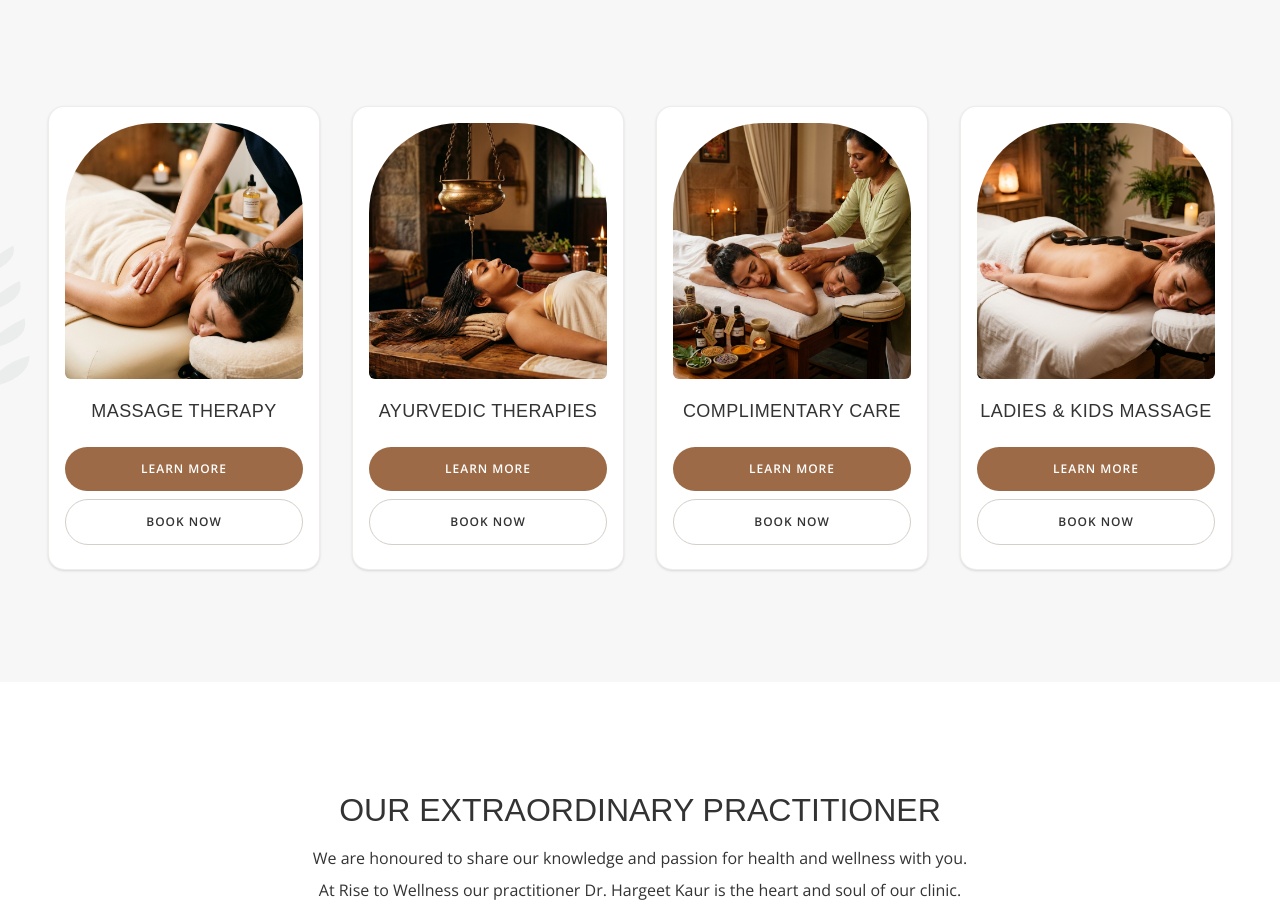
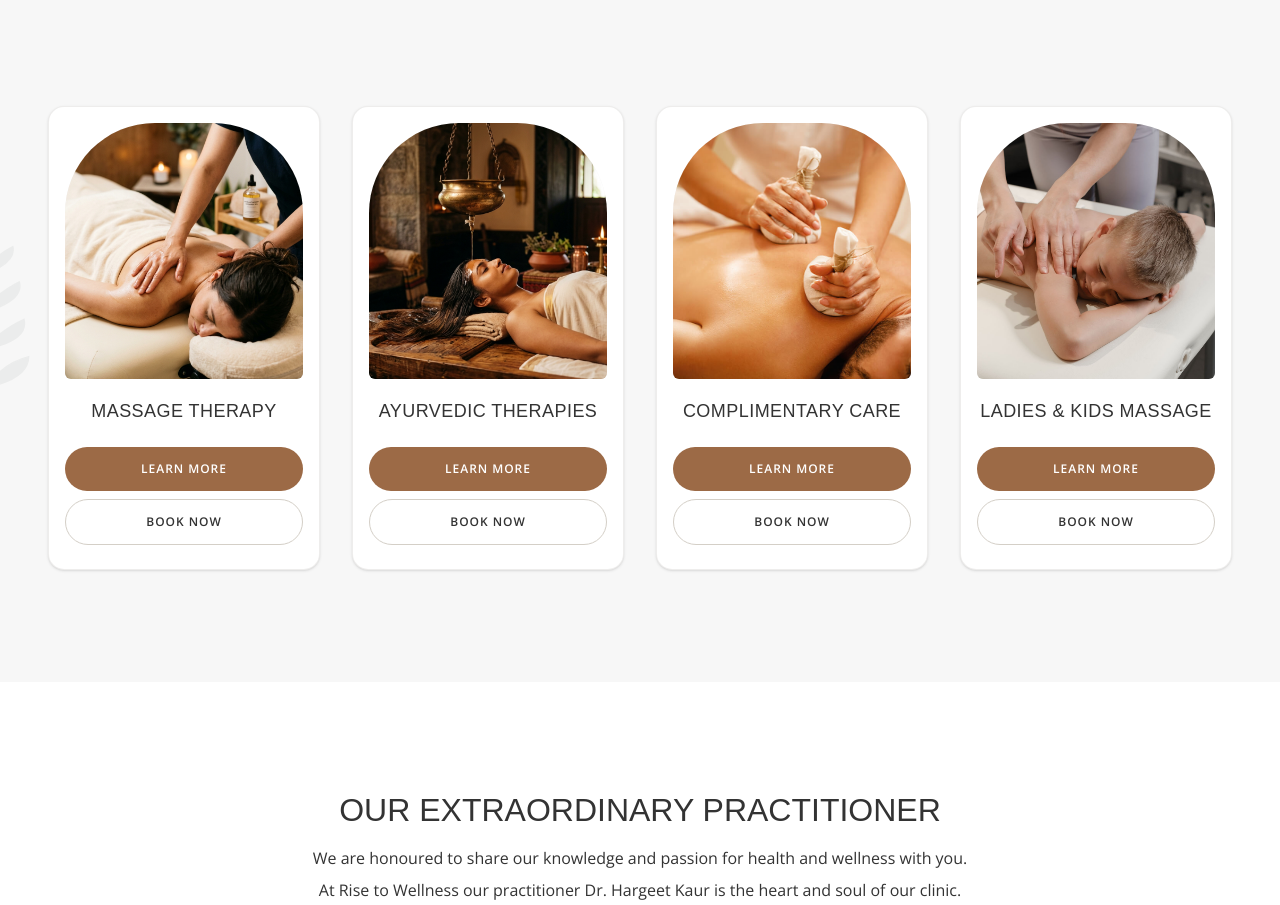
Before and after one commit to weblycanada-dotcom/rise-to-wellness-ayurvedic-massage-centre-, a React (Vite) app: page / in a window 1280 px wide. Shown: the part 1240-2145 px from the top of the page. Built offline with nearby package versions, Linux system fonts and the light colour scheme.

Commit message:
Update HomePage.tsx

```diff
--- a/src/pages/HomePage.tsx
+++ b/src/pages/HomePage.tsx
@@ -3,6 +3,8 @@ import { Phone, MapPin, Clock } from 'lucide-react';
 import { BUSINESS_INFO } from '../data/wellnessData';
 import { IMAGES } from '../assets/images';
 import { BookingContactForm } from '../components/BookingContactForm';
+import img12 from "../assets/images/m12.jpg";
+import img11 from "../assets/images/kids-1.jpg";
 
 interface HomePageProps {
   onNavigate: (page: string, serviceId?: string) => void;
@@ -250,7 +252,7 @@ export const HomePage: React.FC<HomePageProps> = ({
               {/* Arched Top Image matching reference screenshot */}
               <div className="w-full h-64 rounded-t-[90px] rounded-b-md overflow-hidden bg-stone-100 mb-5">
                 <img
-                  src={IMAGES.potliHerbalCompress}
+                  src={img12}
                   alt="Complimentary Steam Sauna & Towels"
                   className="w-full h-full object-cover hover:scale-105 transition-transform duration-500"
                 />
@@ -296,7 +298,7 @@ export const HomePage: React.FC<HomePageProps> = ({
               {/* Arched Top Image matching reference screenshot */}
               <div className="w-full h-64 rounded-t-[90px] rounded-b-md overflow-hidden bg-stone-100 mb-5">
                 <img
-                  src={IMAGES.hotStoneTherapy}
+                  src={img11}
                   alt="Ladies and Kids Massage"
                   className="w-full h-full object-cover hover:scale-105 transition-transform duration-500"
                 />
```
